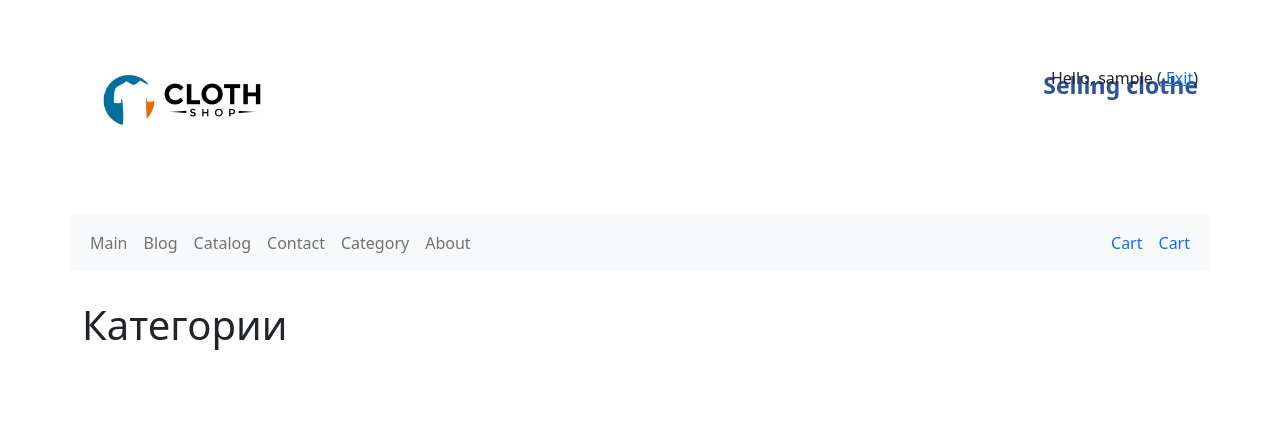
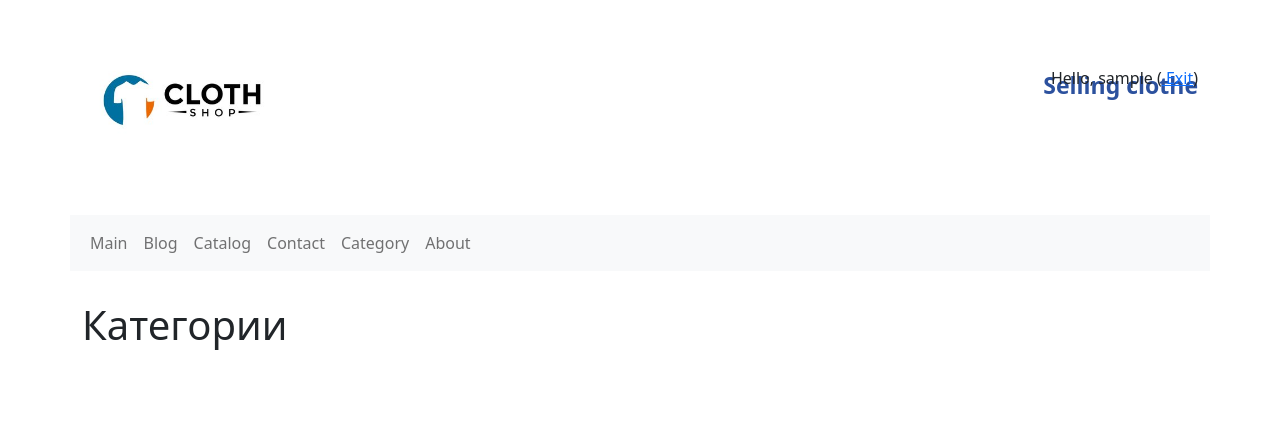
Before and after one commit to NikitaDid/clothe_store, a Django app: page /blog/ in a window 1280 px wide. Shown: the top 427 px of the page. Run offline with Django 4.2, Linux system fonts and the light colour scheme; the visitor is signed in with stand-in values (Sample User, id 1); data that the repository does not hold is empty; parts of the project's set-up code (start-up, migrations or seed data) failed here and were passed over.

Commit message:
Revert "cart view"
This reverts commit f93ef89910137c2f7e7fb7418905f496ece3733b.

```diff
--- a/apps/order/urls.py
+++ b/apps/order/urls.py
@@ -1,7 +1,6 @@
 from django.urls import path
-from apps.order.views import add_to_cart, cart_view
+from apps.order.views import add_to_cart
 
 urlpatterns = [
-    path('add-to-cart', add_to_cart, name='add_to_cart'),
-    path('cart', cart_view, name='cart')
+    path('add-to-cart', add_to_cart, name='add_to_cart')
 ]
--- a/apps/order/views.py
+++ b/apps/order/views.py
@@ -34,9 +34,3 @@
             'order/added.html',
             {'product': cd['product']}
         )
-
-@login_required
-def cart_view(request):
-    cart = get_car_data(request.user)
-    breadcrumbs = {'current': 'Корзина'}
-    return render(request, 'order/cart.html', {'cart': cart, 'breadcrumbs': breadcrumbs})
--- a/config/settings.py
+++ b/config/settings.py
@@ -145,5 +145,3 @@
 
 DEFAULT_AUTO_FIELD = 'django.db.models.BigAutoField'
 AUTH_USER_MODEL = 'user.User'
-LOGIN_URL = 'login'
-LOGIN_REDIRECT_URL = 'index'
--- a/templates/base.html
+++ b/templates/base.html
@@ -65,26 +65,6 @@
                         </li>
                     </ul>
                 </div>
-
-                <div class="flex">
-                    <ul class="navbar-nav me-auto mb-2 mb-lg-0">
-                        {% if request.user.is_authenticated %}
-                            <li class="nav-item">
-                                <a class="nav-link text-primary " href="{% url 'cart' %}">Cart</a>
-                            </li>
-                        {% endif %}
-                    </ul>
-                </div>
-
-                <div class="flex">
-                    <ul class="navbar-nav me-auto mb-2 mb-lg-0">
-                        {% if request.user.is_authenticated %}
-                            <li class="nav-item">
-                                <a class="nav-link text-primary " href="{% url 'cart' %}">Cart</a>
-                            </li>
-                        {% endif %}
-                    </ul>
-                </div>
             </div>
         </nav>
     </div>
```
